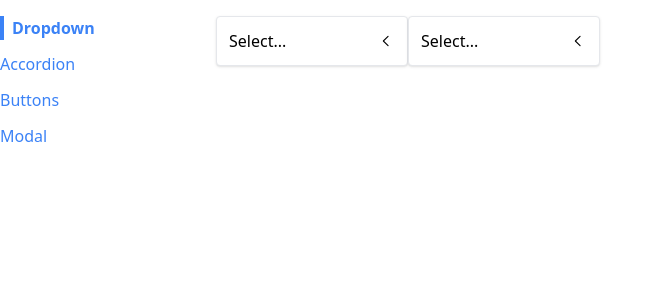
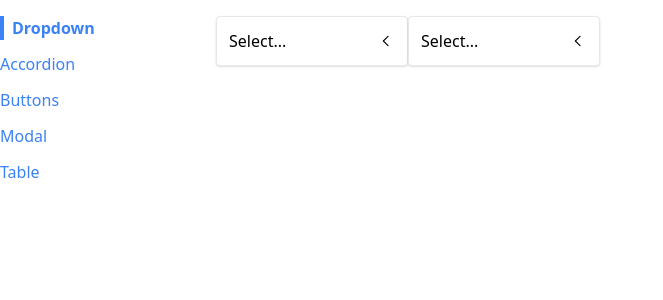
Before and after one commit to justanindieguy/react-course, a React (Create React App) app in the folder comps/: page / in a window 1280 px wide. Shown: the top 300 px of the page, without its empty margins (0-663 px from the left). Built offline with nearby package versions, Linux system fonts and the light colour scheme.

Commit message:
add entry for TablePage in sidebar

```diff
--- a/comps/src/components/Sidebar.tsx
+++ b/comps/src/components/Sidebar.tsx
@@ -7,6 +7,7 @@ const Sidebar = () => {
     { label: 'Accordion', path: '/accordion' },
     { label: 'Buttons', path: '/buttons' },
     { label: 'Modal', path: '/modal' },
+    { label: 'Table', path: '/table' },
   ];
 
   const renderedLinks: JSX.Element[] = links.map(({ label, path }) => {
```
